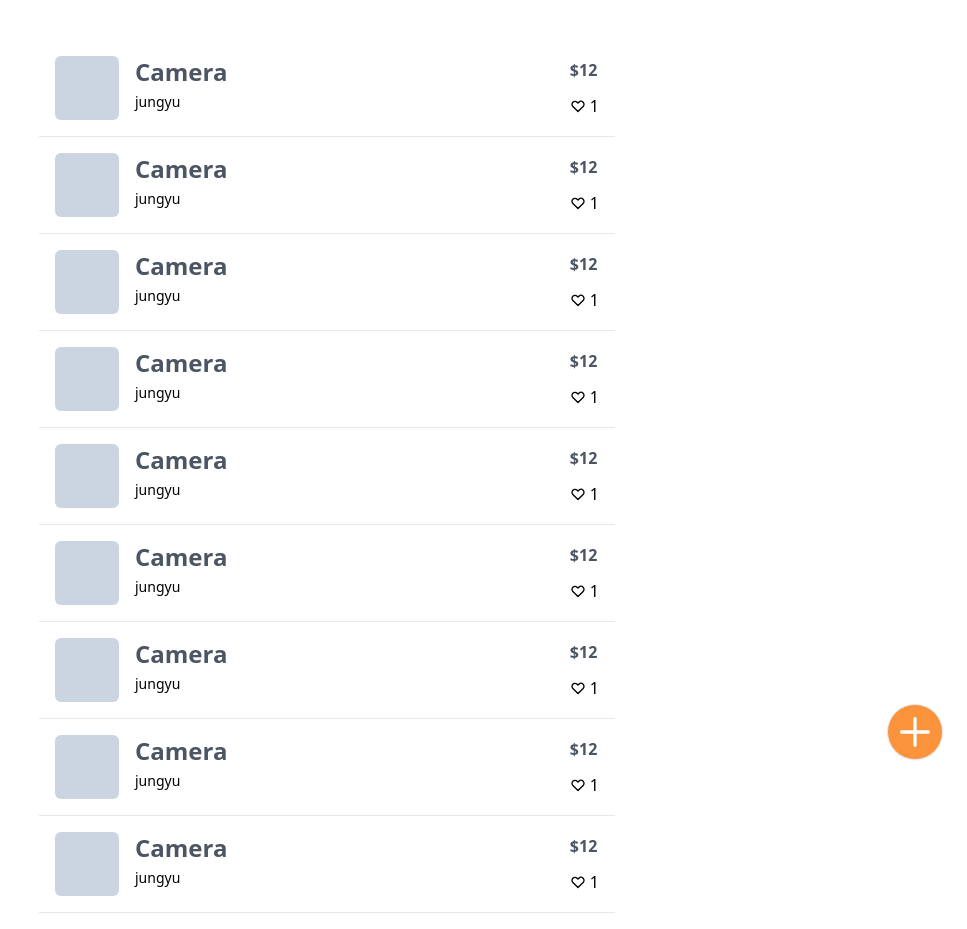
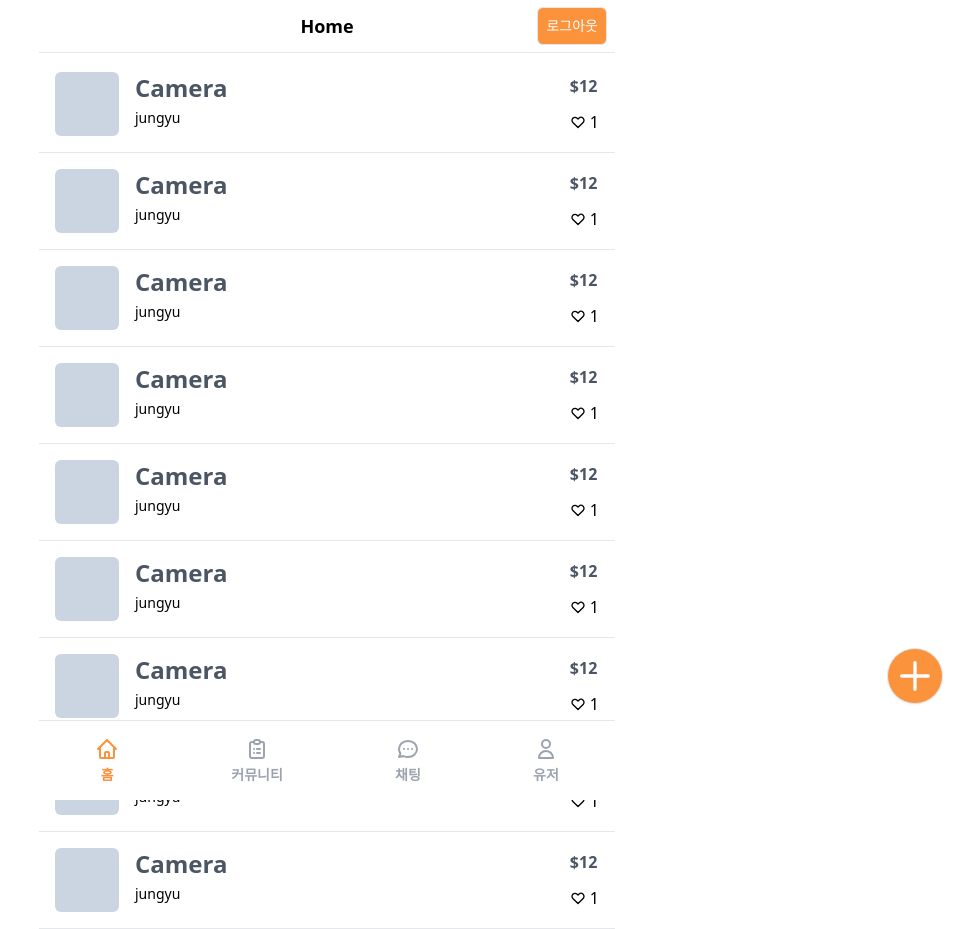
Before and after one commit to jungyu333/carrot_market, a Next.js app: page / in a window 1280 px wide. Shown: the whole page, without its empty margins (313-1280 px from the left). Built offline with nearby package versions, Linux system fonts and the light colour scheme.

Commit message:
Layout.tsx

```diff
--- /dev/null
+++ b/components/layout.tsx
@@ -0,0 +1,239 @@
+import Link from "next/link";
+import { useRouter } from "next/router";
+import React from "react";
+import tw from "tailwind-styled-components";
+
+interface LayoutProps {
+  title: string;
+  canGoBack: boolean;
+  hasTabBar: boolean;
+  isLogIn: boolean;
+  children: React.ReactNode;
+}
+
+const Header = tw.div`
+  bg-white
+  flex
+  items-center
+  px-3
+  py-3
+  justify-center
+  fixed
+  top-0
+  mx-auto
+  w-full
+  max-w-xl
+  border-b
+  z-10
+  text-center
+`;
+
+const BackButton = tw.button`
+  absolute
+  left-2
+`;
+const LogOut = tw.button`
+  absolute
+  right-2
+  text-sm
+  border
+  p-2
+  rounded-md
+  bg-orange-400
+  text-white
+  hover:bg-orange-500
+`;
+
+const Title = tw.span`
+  font-bold
+  text-lg
+`;
+
+const NavBar = tw.nav`
+  bg-white
+  mx-auto
+  w-full
+  max-w-xl
+  flex
+  justify-around
+  items-center
+  h-20
+  fixed
+  bottom-0
+  border-t
+`;
+
+interface TabIconProps {
+  $isRouterMatch: string;
+}
+
+const HomeContainer = tw.div<TabIconProps>`
+  flex
+  flex-col
+  justify-center
+  items-center
+  space-y-1
+  cursor-pointer
+  ${(p) => (p.$isRouterMatch === "/" ? "text-orange-400" : "text-gray-400")}
+`;
+
+const CommunityContainer = tw.div<TabIconProps>`
+  flex
+  flex-col
+  justify-center
+  items-center
+  space-y-1
+  cursor-pointer
+  ${(p) =>
+    p.$isRouterMatch === "/communicate" ? "text-orange-400" : "text-gray-400"}
+`;
+
+const ChatContainer = tw.div<TabIconProps>`
+  flex
+  flex-col
+  justify-center
+  items-center
+  space-y-1
+  cursor-pointer
+  ${(p) =>
+    p.$isRouterMatch === "/chats" ? "text-orange-400" : "text-gray-400"}
+`;
+
+const UserContainer = tw.div<TabIconProps>`
+  flex
+  flex-col
+  justify-center
+  items-center
+  space-y-1
+  cursor-pointer
+  ${(p) =>
+    p.$isRouterMatch === "/profile" ? "text-orange-400" : "text-gray-400"}
+`;
+
+const IconName = tw.span`
+  font-bold
+  text-sm
+`;
+
+export default function Layout({
+  title,
+  canGoBack = false,
+  hasTabBar,
+  isLogIn = false,
+  children,
+}: LayoutProps) {
+  const router = useRouter();
+  const onClickBack = () => {
+    router.back();
+  };
+  console.log(router.pathname);
+  return (
+    <div>
+      <Header>
+        {canGoBack ? (
+          <BackButton onClick={onClickBack}>
+            <svg
+              xmlns="http://www.w3.org/2000/svg"
+              className="h-6 w-6"
+              fill="none"
+              viewBox="0 0 24 24"
+              stroke="currentColor"
+              strokeWidth="2"
+            >
+              <path
+                strokeLinecap="round"
+                strokeLinejoin="round"
+                d="M15 19l-7-7 7-7"
+              />
+            </svg>
+          </BackButton>
+        ) : (
+          <div></div>
+        )}
+        <Title>{title}</Title>
+        {isLogIn ? <LogOut>로그아웃</LogOut> : <div></div>}
+      </Header>
+      {children}
+      {hasTabBar ? (
+        <NavBar>
+          <Link href="/">
+            <HomeContainer $isRouterMatch={router.pathname}>
+              <svg
+                xmlns="http://www.w3.org/2000/svg"
+                className="h-6 w-6"
+                fill="none"
+                viewBox="0 0 24 24"
+                stroke="currentColor"
+                strokeWidth="2"
+              >
+                <path
+                  strokeLinecap="round"
+                  strokeLinejoin="round"
+                  d="M3 12l2-2m0 0l7-7 7 7M5 10v10a1 1 0 001 1h3m10-11l2 2m-2-2v10a1 1 0 01-1 1h-3m-6 0a1 1 0 001-1v-4a1 1 0 011-1h2a1 1 0 011 1v4a1 1 0 001 1m-6 0h6"
+                />
+              </svg>
+              <IconName>홈</IconName>
+            </HomeContainer>
+          </Link>
+          <Link href="/communicate">
+            <CommunityContainer $isRouterMatch={router.pathname}>
+              <svg
+                xmlns="http://www.w3.org/2000/svg"
+                className="h-6 w-6"
+                fill="none"
+                viewBox="0 0 24 24"
+                stroke="currentColor"
+                strokeWidth="2"
+              >
+                <path
+                  strokeLinecap="round"
+                  strokeLinejoin="round"
+                  d="M9 5H7a2 2 0 00-2 2v12a2 2 0 002 2h10a2 2 0 002-2V7a2 2 0 00-2-2h-2M9 5a2 2 0 002 2h2a2 2 0 002-2M9 5a2 2 0 012-2h2a2 2 0 012 2m-3 7h3m-3 4h3m-6-4h.01M9 16h.01"
+                />
+              </svg>
+              <IconName>커뮤니티</IconName>
+            </CommunityContainer>
+          </Link>
+          <Link href="/chats">
+            <ChatContainer $isRouterMatch={router.pathname}>
+              <svg
+                xmlns="http://www.w3.org/2000/svg"
+                className="h-6 w-6"
+                fill="none"
+                viewBox="0 0 24 24"
+                stroke="currentColor"
+                strokeWidth="2"
+              >
+                <path
+                  strokeLinecap="round"
+                  strokeLinejoin="round"
+                  d="M8 12h.01M12 12h.01M16 12h.01M21 12c0 4.418-4.03 8-9 8a9.863 9.863 0 01-4.255-.949L3 20l1.395-3.72C3.512 15.042 3 13.574 3 12c0-4.418 4.03-8 9-8s9 3.582 9 8z"
+                />
+              </svg>
+              <IconName>채팅</IconName>
+            </ChatContainer>
+          </Link>
+          <Link href="/profile">
+            <UserContainer $isRouterMatch={router.pathname}>
+              <svg
+                xmlns="http://www.w3.org/2000/svg"
+                className="h-6 w-6"
+                fill="none"
+                viewBox="0 0 24 24"
+                stroke="currentColor"
+                strokeWidth="2"
+              >
+                <path
+                  strokeLinecap="round"
+                  strokeLinejoin="round"
+                  d="M16 7a4 4 0 11-8 0 4 4 0 018 0zM12 14a7 7 0 00-7 7h14a7 7 0 00-7-7z"
+                />
+              </svg>
+              <IconName>유저</IconName>
+            </UserContainer>
+          </Link>
+        </NavBar>
+      ) : null}
+    </div>
+  );
+}
--- a/pages/chats.tsx
+++ b/pages/chats.tsx
@@ -1,4 +1,5 @@
 import tw from "tailwind-styled-components";
+import Layout from "../components/layout";
 
 const Wrapper = tw.div`
   mt-16
@@ -42,6 +43,7 @@ const Content = tw.span`
 
 export default function Chat() {
   return (
+    <Layout title="채팅" isLogIn canGoBack={false} hasTabBar>
       <Wrapper>
         {[1, 2, 3, 4, 5, 6, 7, 8, 9].map((i) => (
           <ChatContainer key={i}>
@@ -55,5 +57,6 @@ export default function Chat() {
           </ChatContainer>
         ))}
       </Wrapper>
+    </Layout>
   );
 }
--- a/pages/communicate.tsx
+++ b/pages/communicate.tsx
@@ -1,7 +1,8 @@
 import tw from "tailwind-styled-components";
+import Layout from "../components/layout";
 
 const Wrapper = tw.div`
-  mt-10
+  mt-16
   px-2
   relative
 `;
@@ -84,7 +85,7 @@ const NewProduct = tw.div`
   bg-orange-400
   hover:bg-orange-500
   fixed
-  bottom-10
+  bottom-24
   right-6
   transition-colors
   shadow-sm
@@ -92,6 +93,7 @@ const NewProduct = tw.div`
 `;
 export default function Communicate() {
   return (
+    <Layout title="커뮤니티" hasTabBar isLogIn canGoBack={false}>
       <Wrapper>
         {[1, 2, 3, 4, 5, 6, 7, 8, 9].map((i) => (
           <>
@@ -141,5 +143,6 @@ export default function Communicate() {
           </>
         ))}
       </Wrapper>
+    </Layout>
   );
 }
--- a/pages/index.tsx
+++ b/pages/index.tsx
@@ -1,8 +1,9 @@
 import type { NextPage } from "next";
 import tw from "tailwind-styled-components";
+import Layout from "../components/layout";
 
 const Wrapper = tw.div`
-  mt-10
+  mt-14
   relative
 `;
 
@@ -74,7 +75,7 @@ const NewProduct = tw.div`
   bg-orange-400
   hover:bg-orange-500
   fixed
-  bottom-10
+  bottom-24
   right-6
   transition-colors
   shadow-sm
@@ -83,6 +84,7 @@ const NewProduct = tw.div`
 
 const Home: NextPage = () => {
   return (
+    <Layout title="Home" hasTabBar canGoBack={false} isLogIn>
       <Wrapper>
         {[1, 2, 3, 4, 5, 6, 7, 8, 9].map((i) => (
           <ProductContainer key={i}>
@@ -134,6 +136,7 @@ const Home: NextPage = () => {
           </svg>
         </NewProduct>
       </Wrapper>
+    </Layout>
   );
 };
 
--- a/pages/profile.tsx
+++ b/pages/profile.tsx
@@ -1,4 +1,5 @@
 import tw from "tailwind-styled-components";
+import Layout from "../components/layout";
 
 const Wrapper = tw.div`
   mt-16
@@ -43,7 +44,7 @@ const ListWrapper = tw.div`
   flex
   justify-between
   px-5
-  mt-16
+  mt-12
   pb-2
   border-b
   mb-2
@@ -62,8 +63,8 @@ const PurchaseIcon = tw.div`
   flex-col
   justify-center
   items-center
-  w-20
-  h-20
+  w-16
+  h-16
   border
   bg-orange-400
   p-4
@@ -88,8 +89,8 @@ const SalesIcon = tw.div`
   flex-col
   justify-center
   items-center
-  w-20
-  h-20
+  w-16
+  h-16
   border
   bg-orange-400
   p-4
@@ -114,8 +115,8 @@ const WatchIcon = tw.div`
   flex-col
   justify-center
   items-center
-  w-20
-  h-20
+  w-16
+  h-16
   border
   bg-orange-400
   p-4
@@ -138,6 +139,7 @@ const Introduce = tw.div`
 
 export default function Profile() {
   return (
+    <Layout title="마이페이지" isLogIn hasTabBar canGoBack={false}>
       <Wrapper>
         <UserWrapper>
           <AvatarContainer>
@@ -210,5 +212,6 @@ export default function Profile() {
         <span className="  text-2xl font-bold">Introduce!</span>
         <Introduce>Hello!</Introduce>
       </Wrapper>
+    </Layout>
   );
 }
```
Lines whose indentation alone changed are shown as unchanged.
